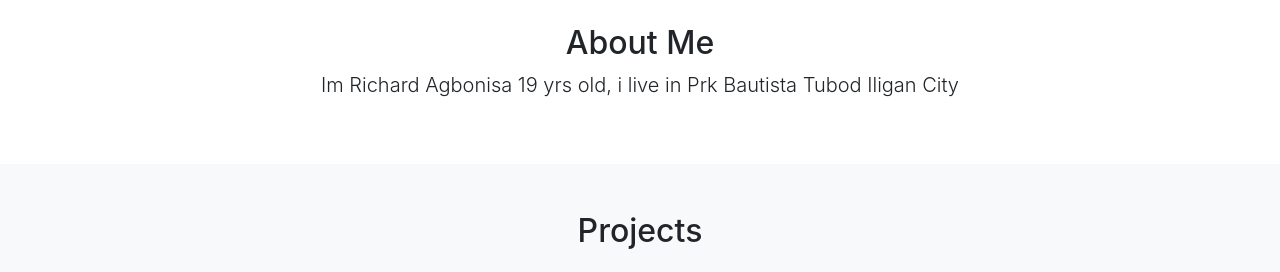
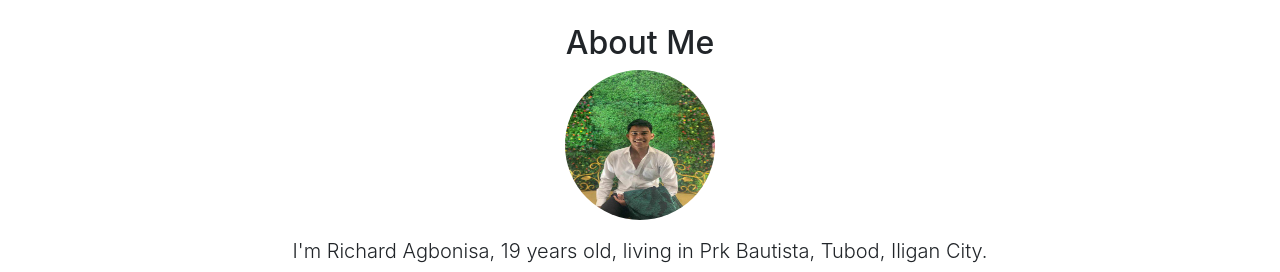
Before and after one commit to charddss/contact-form, a plain HTML site: page index.html in a window 1280 px wide. Shown: the part 280-552 px from the top of the page. Drawn offline with nearby package versions, Linux system fonts and the light colour scheme.

Commit message:
uploaded file

```diff
--- a/index.html
+++ b/index.html
@@ -52,9 +52,15 @@
     <section id="about" class="py-5 text-center">
       <div class="container">
         <h2>About Me</h2>
+        <img
+          src="pic.jpg"
+          alt="Profile Picture"
+          class="rounded-circle img-fluid mb-3"
+          style="width: 150px; height: 150px"
+        />
         <p class="lead">
-          Im Richard Agbonisa 19 yrs old, i live in Prk Bautista Tubod Iligan
-          City
+          I'm Richard Agbonisa, 19 years old, living in Prk Bautista, Tubod,
+          Iligan City.
         </p>
       </div>
     </section>
```
Also changed, not shown: pic.jpg (added).
